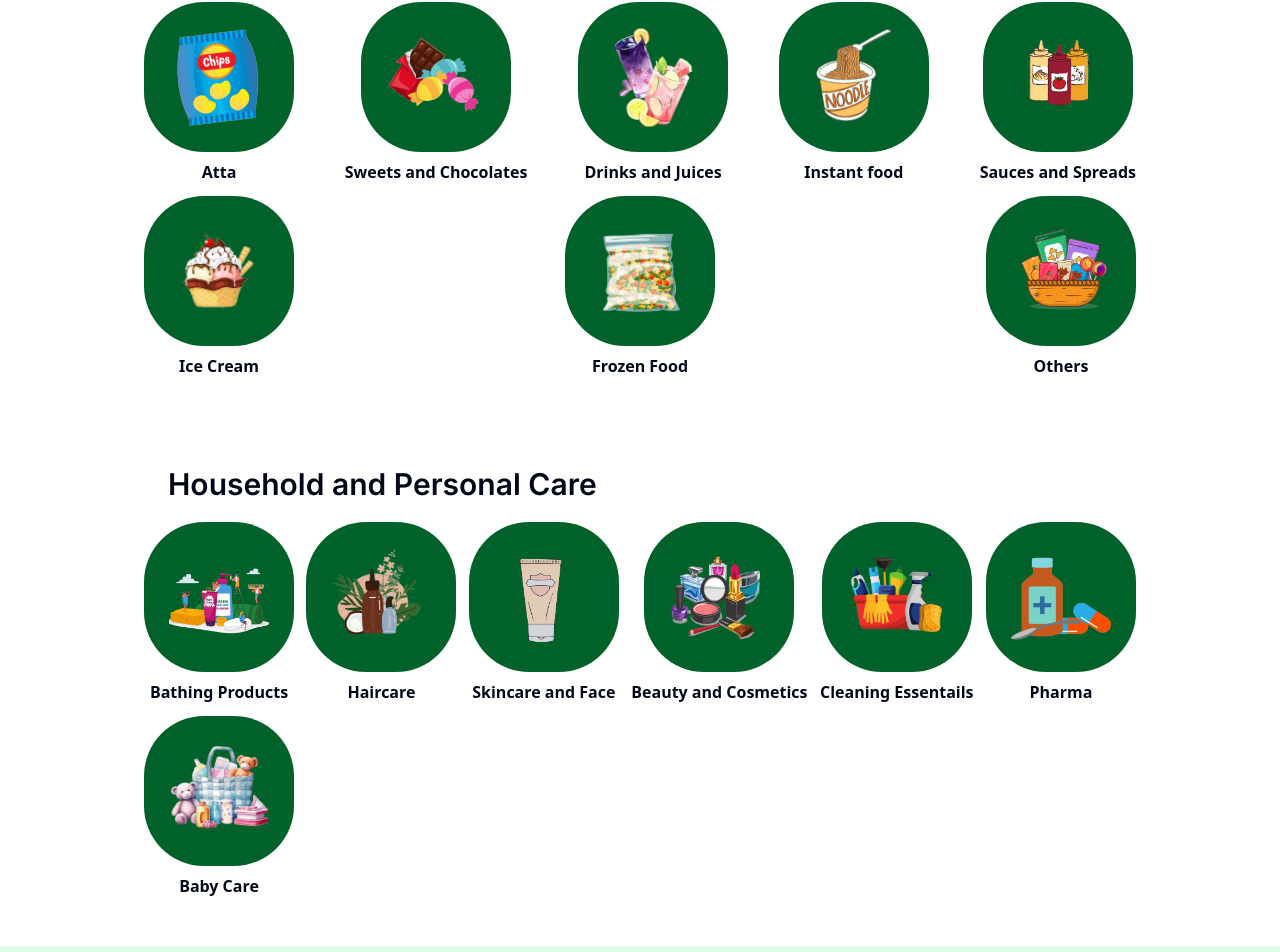
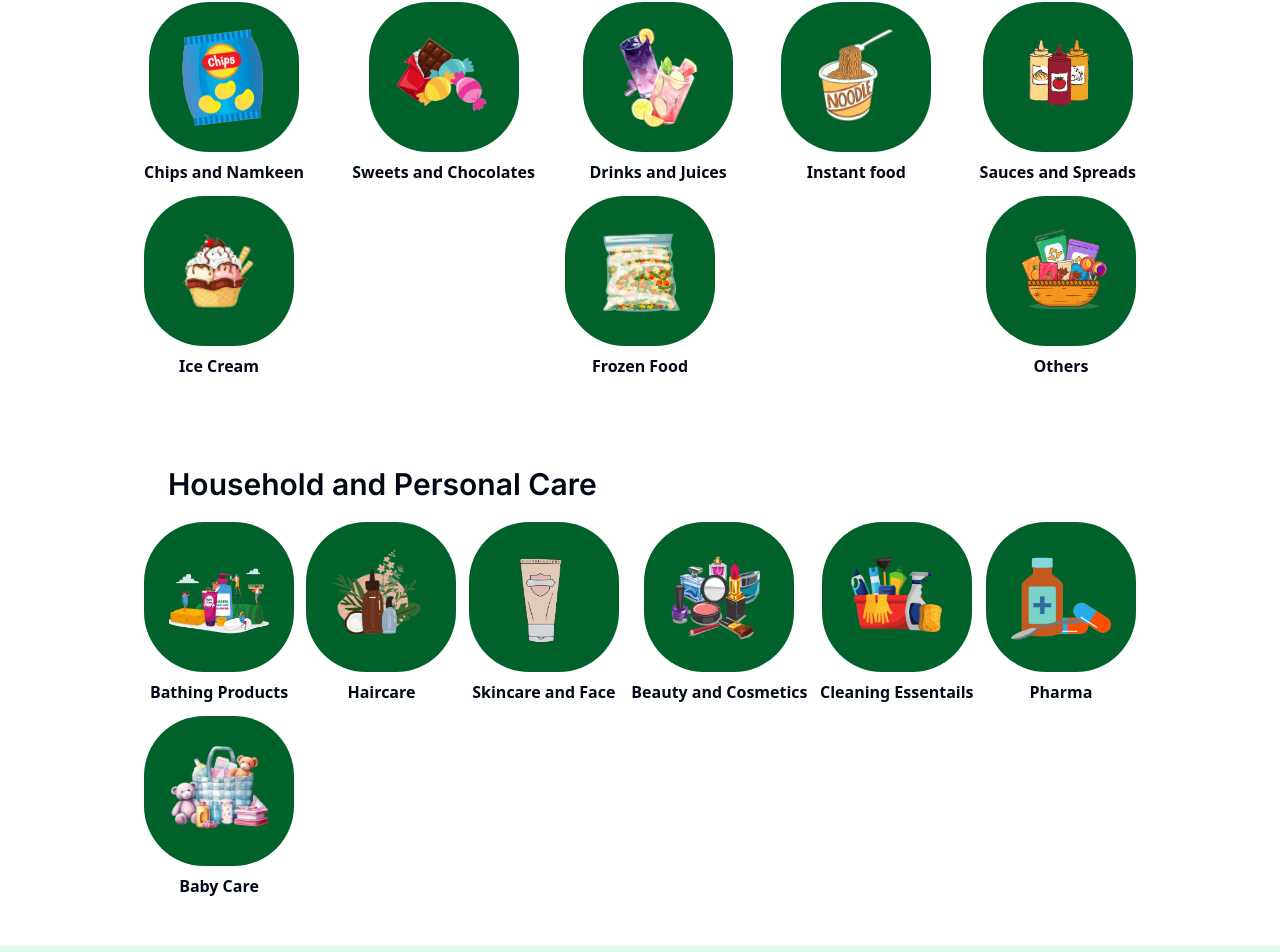
Before and after one commit to DaveyDark/grab-it, a Next.js app: page / in a window 1280 px wide. Shown: the part 2030-2982 px from the top of the page. Built offline with nearby package versions, Linux system fonts and the light colour scheme; no server answers.

Commit message:
Home page update

```diff
--- a/constants/category.ts
+++ b/constants/category.ts
@@ -38,8 +38,8 @@ export const category = [
 export const category2 = [
   {
     img: "/assets/category/S_DChips.png",
-    link: "/category/atta",
-    tag: "Atta",
+    link: "/category/chips-and-namkeen",
+    tag: "Chips and Namkeen",
   },
   {
     img: "/assets/category/S_DSweets.png",
```
